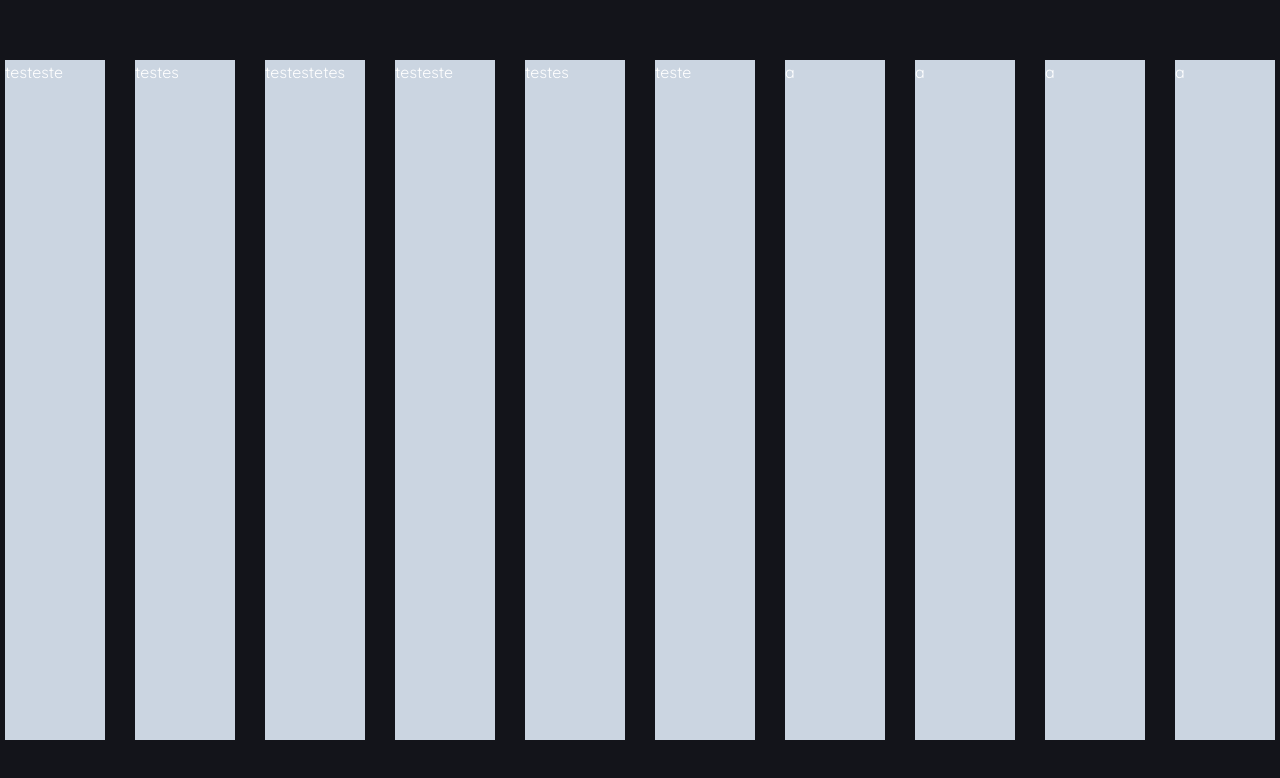
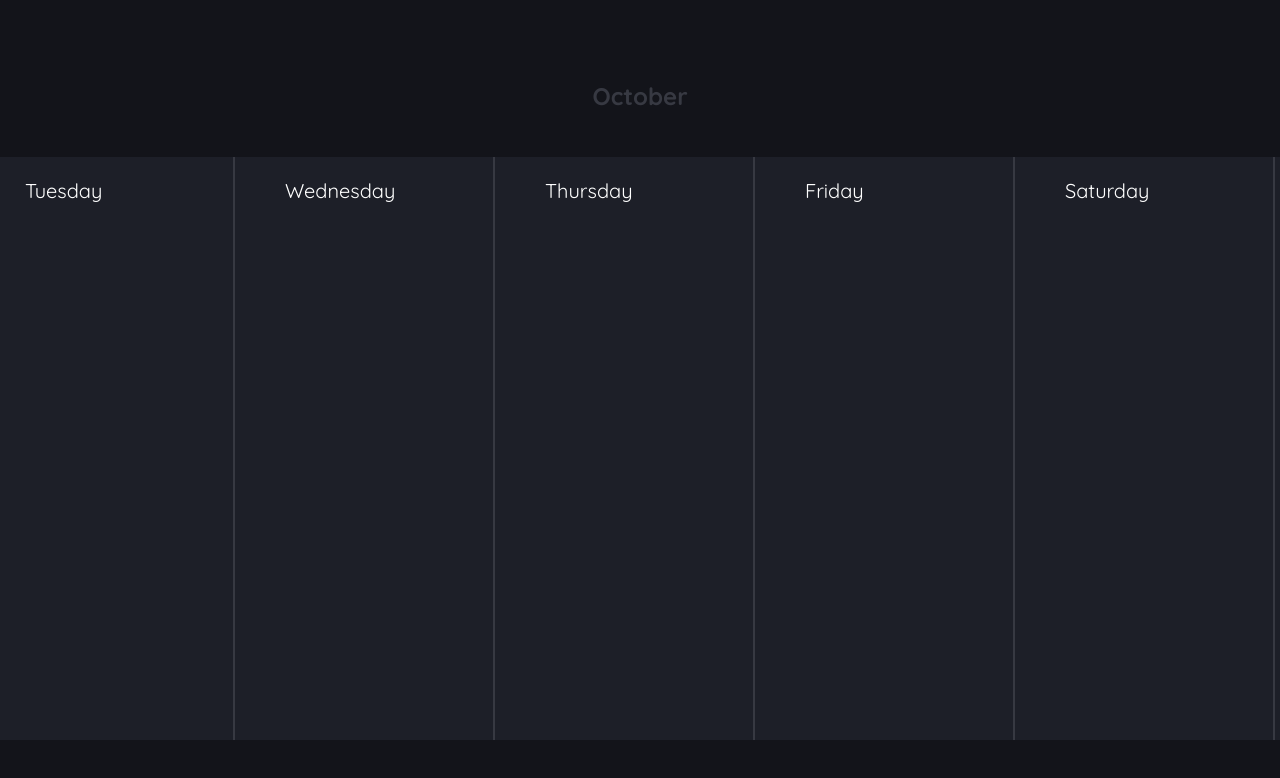
Before and after one commit to joaosuzuki98/tasks-webdev-front, a React (Create React App) app: page / in a window 1280 px wide. Shown: the top 778 px of the page. Built offline with nearby package versions, Linux system fonts and the light colour scheme.

Commit message:
feat(main-page): Add task main container

```diff
--- a/src/App.css
+++ b/src/App.css
@@ -9,6 +9,7 @@
     color: #fff;
     display: grid;
     grid-template-columns: repeat(14, 100px);
+    grid-template-rows: repeat(7, 1fr);
     column-gap: 30px;
     justify-content: center;
 }
--- a/src/App.js
+++ b/src/App.js
@@ -1,22 +1,13 @@
 import './App.css';
+import DaysContainer from './components/DaysContainer/DaysContainer';
+import Header from './components/Header/Header'
 
 function App() {
   return (
     <div className="main-container">
-      <div className="bg-slate-300">teste</div>
-      <div className="bg-slate-300">testes</div>
-      <div className="bg-slate-300">testeste</div>
-      <div className="bg-slate-300">testes</div>
-      <div className="bg-slate-300">testestetes</div>
-      <div className="bg-slate-300">testeste</div>
-      <div className="bg-slate-300">testes</div>
-      <div className="bg-slate-300">teste</div>
-      <div className="bg-slate-300">a</div>
-      <div className="bg-slate-300">a</div>
-      <div className="bg-slate-300">a</div>
-      <div className="bg-slate-300">a</div>
-      <div className="bg-slate-300">a</div>
-      <div className="bg-slate-300">a</div>
+      <Header />
+      <DaysContainer />
+
     </div>
   );
 }
--- /dev/null
+++ b/src/components/DaysContainer/DaysContainer.js
@@ -0,0 +1,45 @@
+import React from 'react'
+
+function DaysContainer() {
+  return (
+    <div className='grid grid-cols-7 gap-x-[30px] col-start-1 col-end-[15] row-span-6 bg-secondary-black rounded-xl'>
+        <div className='col-span-1 p-[20px] border-r-2 border-[#373942]'>
+            <h3 className='text-xl'>
+                Monday
+            </h3>
+        </div>
+        <div className='col-span-1 p-[20px] border-r-2 border-[#373942]'>
+            <h3 className='text-xl'>
+                Tuesday
+            </h3>
+        </div>
+        <div className='col-span-1 p-[20px] border-r-2 border-[#373942]'>
+            <h3 className='text-xl'>
+                Wednesday
+            </h3>
+        </div>
+        <div className='col-span-1 p-[20px] border-r-2 border-[#373942]'>
+            <h3 className='text-xl'>
+                Thursday
+            </h3>
+        </div>
+        <div className='col-span-1 p-[20px] border-r-2 border-[#373942]'>
+            <h3 className='text-xl'>
+                Friday
+            </h3>
+        </div>
+        <div className='col-span-1 p-[20px] border-r-2 border-[#373942]'>
+            <h3 className='text-xl'>
+                Saturday
+            </h3>
+        </div>
+        <div className='col-span-1 p-[20px]'>
+            <h3 className='text-xl'>
+                Sunday
+            </h3>
+        </div>
+    </div>
+  )
+}
+
+export default DaysContainer
--- /dev/null
+++ b/src/components/Header/Header.js
@@ -0,0 +1,17 @@
+import React from 'react'
+
+function Header() {
+  return (
+    <div className="col-start-1 col-end-[15]">
+        <div className='flex items-center'>
+            <h1 className='text-[3rem]'>
+                Tasks
+            </h1>
+
+            <h2 className='text-2xl font-bold color-light-black absolute left-1/2 transform -translate-x-1/2'>October</h2>
+        </div>
+    </div>
+  )
+}
+
+export default Header
--- a/src/index.css
+++ b/src/index.css
@@ -1,4 +1,9 @@
 @import url('https://fonts.googleapis.com/css2?family=Open+Sans:ital,wght@0,300..800;1,300..800&family=Quicksand:wght@300..700&display=swap');
+
+:root {
+  --light-black: #373942;
+  --secondary-black: #1D1F28;
+}
 
 * {
   margin: 0px;
@@ -11,3 +16,19 @@ body {
   -webkit-font-smoothing: antialiased;
   -moz-osx-font-smoothing: grayscale;
 }
+
+.bg-light-black {
+  background-color: var(--light-black);
+}
+
+.color-light-black {
+  color: var(--light-black);
+}
+
+.bg-secondary-black {
+  background-color: var(--secondary-black);
+}
+
+.color-secondary-black {
+  color: var(--secondary-black);
+}
```
